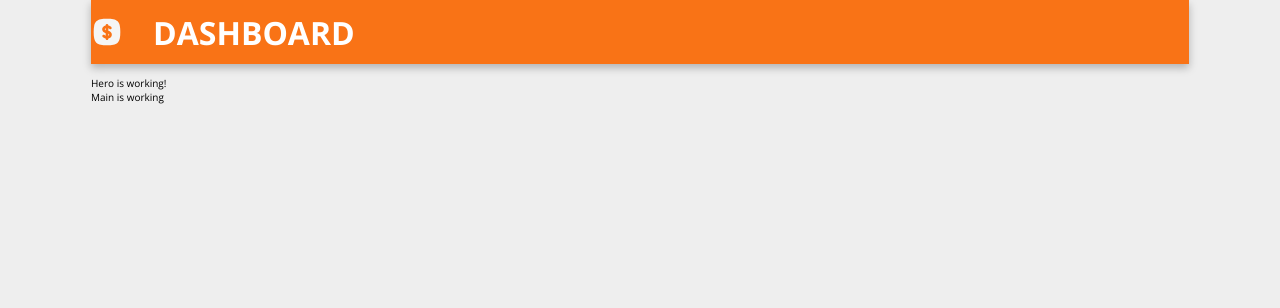
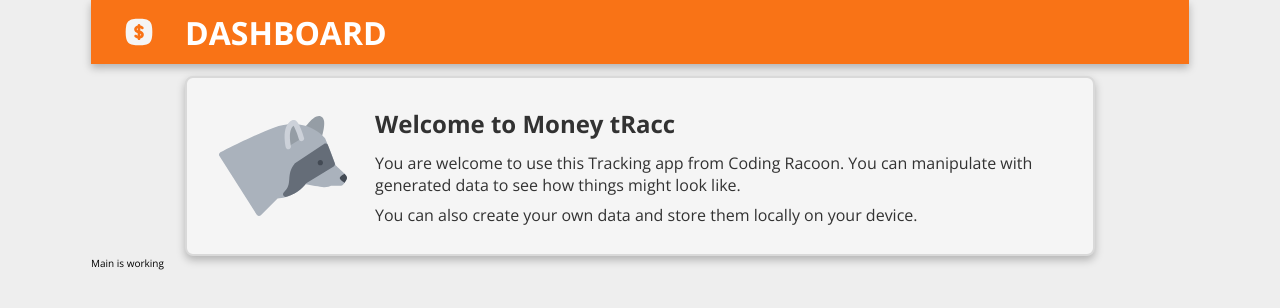
Before and after one commit to Yakub357/money-tracc, an Angular app: page / in a window 1280 px wide. Shown: the top 308 px of the page. Built offline with nearby package versions, Linux system fonts and the light colour scheme.

Commit message:
Hero section completed: 1) hero img added; 2) hero content and heading added; 3) All the content inside hero section styled properly

```diff
--- a/src/app/dashboard/dashboard.css
+++ b/src/app/dashboard/dashboard.css
@@ -1,6 +1,7 @@
 .dashboard {
   width: 100%;
   height: 6.4rem;
+  padding: 0 3.2rem;
   background-color: #f97316;
   box-shadow: 0 4px 8px rgba(0, 0, 0, 0.25);
 
--- a/src/app/hero/hero.css
+++ b/src/app/hero/hero.css
@@ -0,0 +1,44 @@
+.hero {
+  margin: 0 9.4rem;
+  padding: 2.4rem 3.2rem;
+  background-color: #f5f5f5;
+  color: #323232;
+
+  border-radius: 8px;
+  border: 2px solid #d9d9d9;
+
+  display: flex;
+  align-items: center;
+  justify-content: space-between;
+
+  box-shadow: 0 4px 8px rgba(0, 0, 0, 0.25);
+}
+
+.hero img {
+  width: 12.8rem;
+  height: 12.8rem;
+  flex-grow: 1;
+
+  margin-right: 2.8rem;
+}
+
+.hero--content {
+  flex-grow: 4;
+}
+
+.hero--content h2 {
+  font-size: 2.4rem;
+  font-weight: 700;
+
+  margin-bottom: 1.2rem;
+}
+
+.hero--content p {
+  font-size: 1.6rem;
+  font-weight: 400;
+  line-height: 22px;
+}
+
+.hero--content p:first-of-type {
+  margin-bottom: 8px;
+}
--- a/src/app/hero/hero.html
+++ b/src/app/hero/hero.html
@@ -1,6 +1,13 @@
-<p>Hero is working!
-
-
-
-
-</p>
+<div class="hero">
+  <img src="../../assets/raccoon.svg" alt="Raccoon grey" />
+  <div class="hero--content">
+    <h2>Welcome to Money tRacc</h2>
+    <p>
+      You are welcome to use this Tracking app from Coding Racoon. You can
+      manipulate with generated data to see how things might look like.
+    </p>
+    <p>
+      You can also create your own data and store them locally on your device.
+    </p>
+  </div>
+</div>
```
Also changed, not shown: src/assets/raccoon.svg (added).
